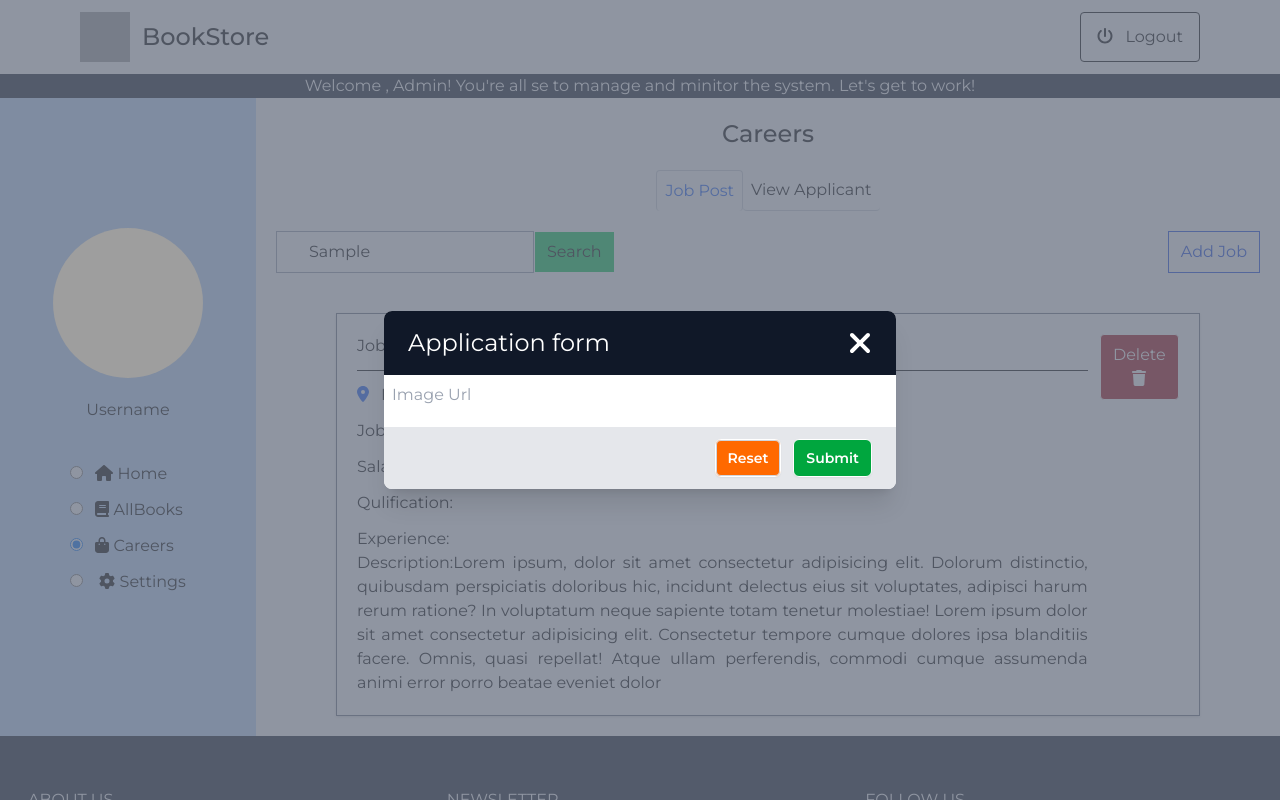
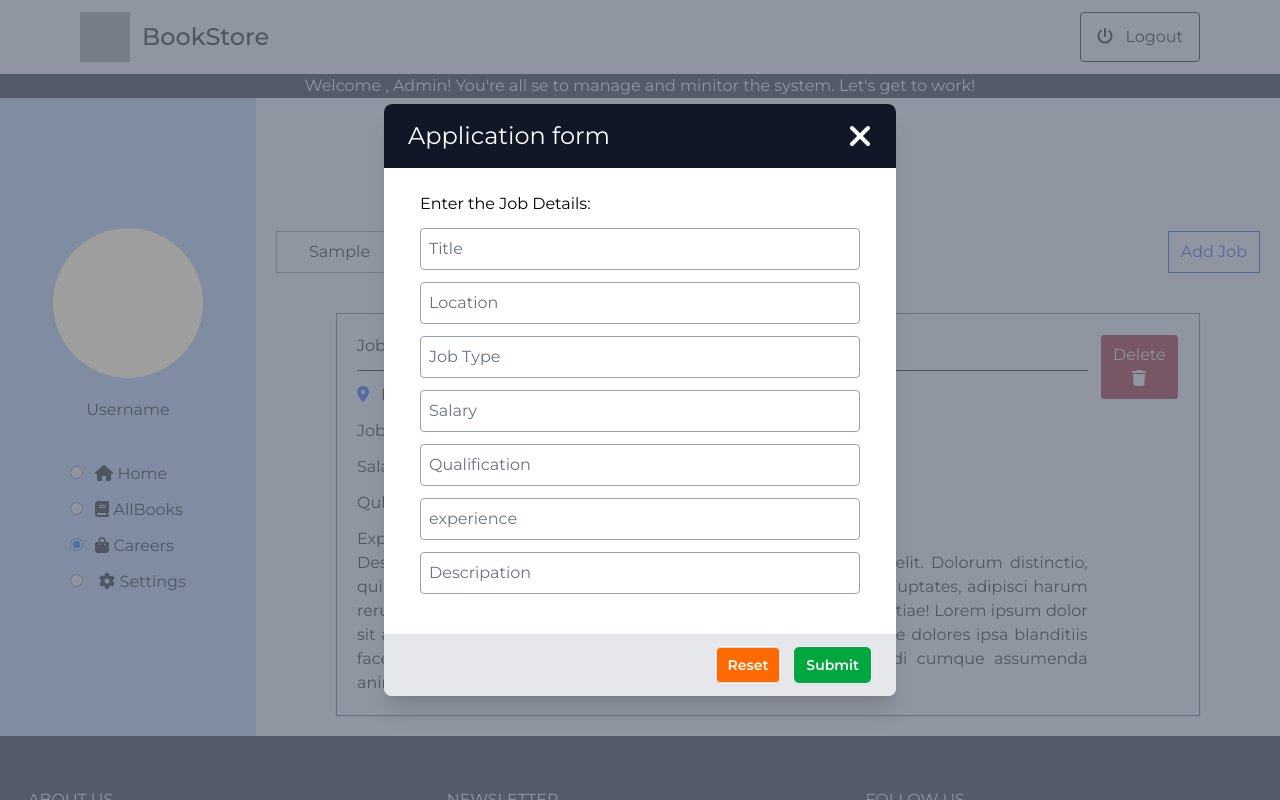
Before and after one commit to savidhps/BookStore, a React (Vite) app: page /admin-careers in a window 1280 px wide. Both pictures are taken after typing "Sample" into the empty fields and a click on the button "Add Job". Shown: the top 800 px of the page. Built offline with nearby package versions, Linux system fonts and the light colour scheme; grey boxes are pictures that could not be loaded; a web font is replaced by a local one.

Commit message:
completed adding job details ,addjob api is working

```diff
--- a/src/admin/pages/AdminCareers.jsx
+++ b/src/admin/pages/AdminCareers.jsx
@@ -4,6 +4,8 @@ import AdminHeader from '../components/AdminHeader'
 import AdminSidebar from '../components/AdminSidebar'
 import { FontAwesomeIcon } from '@fortawesome/react-fontawesome'
 import { faLocationDot, faTrash, faXmark } from '@fortawesome/free-solid-svg-icons'
+import { toast, ToastContainer } from 'react-toastify'
+import { addJobApi } from '../../services/allApi'
 
 
 
@@ -11,6 +13,36 @@ function AdminCareers() {
     const [jobPostStatus, setJobPostStatus] = useState(true)
     const [viewApplicantStatus, setViewApplicantStatus] = useState(false)
     const [modalStatus, setModalStatus] = useState(false)
+    const [jobDetails, setJobDetails] = useState({
+        title: "", location: "", jType: "", salary: "", qualification: "", experience: "", description: ""
+    })
+    console.log(jobDetails);
+
+    const handleReset = () => {
+        setJobDetails({
+            title: "", location: "", jType: "", salary: "", qualification: "", experience: "", description: ""
+        })
+    }
+    const handleSubmit = async () => {
+        const { title, location, jType, salary, qualification, experience, description } = jobDetails
+        if (!title || !location || !jType || !salary || !qualification || !experience || !description) {
+            toast.info("please fill the form compleatly")
+
+        } else {
+            const result = await addJobApi(jobDetails)
+            // console.log(result);
+            if (result.status == 200) {
+                toast.success("Submited Sucessfully")
+            } else if (result.status == 404) {
+                toast.warning(result.response.data)
+                handleReset()
+            } else {
+                toast.error("something went wrong")
+                handleReset()
+            }
+
+        }
+    }
 
     return (
         <>
@@ -84,14 +116,40 @@ function AdminCareers() {
                                     </div>
 
                                     {/* body  */}
-                                    <div className="mb-3">
-                                        <input type="text" placeholder='Image Url' className='p-2 bg-white rounded placeholder-gray-400 w-full'
-                                        />
+                                    <div className="bg-white px-4 pt-5 pb-4 sm:p-6 sm:pb-4">
+                                        <h1 className='ps-3'>Enter the Job Details:</h1>
+                                        <div className='p-3 '>
+                                            <div className='mb-3'>
+                                                <input type="text" placeholder='Title' onChange={(e) => setJobDetails({ ...jobDetails, title: e.target.value })} value={jobDetails.title} className='p-2 border border-gray-400 rounded placeholder-gray-500 w-full' />
+                                            </div>
+                                            <div className='mb-3'>
+                                                <input type="text" placeholder='Location' onChange={(e) => setJobDetails({ ...jobDetails, location: e.target.value })} value={jobDetails.location} className='p-2 border border-gray-400 rounded placeholder-gray-500 w-full' />
+                                            </div>
+                                            <div className='mb-3'>
+                                                <input type="text" placeholder='Job Type' onChange={(e) => setJobDetails({ ...jobDetails, jType: e.target.value })} value={jobDetails.jType} className='p-2 border border-gray-400 rounded placeholder-gray-500 w-full' />
+                                            </div>
+                                            <div className='mb-3'>
+                                                <input type="text" placeholder='Salary' onChange={(e) => setJobDetails({ ...jobDetails, salary: e.target.value })} value={jobDetails.salary} className='p-2 border border-gray-400 rounded placeholder-gray-500 w-full' />
+                                            </div>
+                                            <div className='mb-3'>
+                                                <input type="text" placeholder='Qualification' onChange={(e) => setJobDetails({ ...jobDetails, qualification: e.target.value })} value={jobDetails.qualification} className='p-2 border border-gray-400 rounded placeholder-gray-500 w-full' />
+                                            </div>
+                                            <div className='mb-3'>
+                                                <input type="text" placeholder='experience' onChange={(e) => setJobDetails({ ...jobDetails, experience: e.target.value })} value={jobDetails.experience} className='p-2 border border-gray-400 rounded placeholder-gray-500 w-full' />
+                                            </div>
+                                            <div className='mb-3'>
+                                                <input type="text" placeholder='Descripation' onChange={(e) => setJobDetails({ ...jobDetails, description: e.target.value })} value={jobDetails.description} className='p-2 border border-gray-400 rounded placeholder-gray-500 w-full' />
+                                            </div>
+                                        </div>
                                     </div>
                                     {/* footer of modal  */}
                                     <div className="bg-gray-200 px-4 py-3 sm:flex sm:flex-row-reverse sm:px-6">
-                                        <button type="button" className="inline-flex w-full justify-center rounded-md bg-green-600 px-3 py-2 text-sm font-semibold border text-white shadow-xs hover:text-black hover:bg-white hover:border sm:ml-3 sm:w-auto">Submit</button>
-                                        <button type="button" className="mt-3 inline-flex w-full justify-center rounded-md bg-orange-500 px-3 py-2 text-sm font-semibold border text-white shadow-xs ring-1 ring-gray-300 ring-inset hover:bg-gray-50 sm:mt-0 sm:w-auto hover:text-black hover:border">Reset</button>
+                                        <button type="button" className="inline-flex w-full justify-center rounded-md bg-green-600 px-3 py-2 text-sm font-semibold border text-white shadow-xs
+                                         hover:text-black hover:bg-white hover:border sm:ml-3 sm:w-auto"
+                                            onClick={handleSubmit}>Submit</button>
+                                        <button type="button" className="mt-3 inline-flex w-full justify-center rounded-md bg-orange-500 px-3 py-2 text-sm
+                                        font-semibold border text-white shadow-xs ring-1 ring-gray-300 ring-inset hover:bg-gray-50 sm:mt-0 sm:w-auto
+                                         hover:text-black hover:border" onClick={handleReset} >Reset</button>
                                     </div>
                                 </div>
                             </div>
@@ -133,6 +191,8 @@ function AdminCareers() {
 
                 </div>
             </div>
+            <ToastContainer theme='colored' position='top-center' autoClose={2000} />
+
 
             <Footer />
         </>
```
